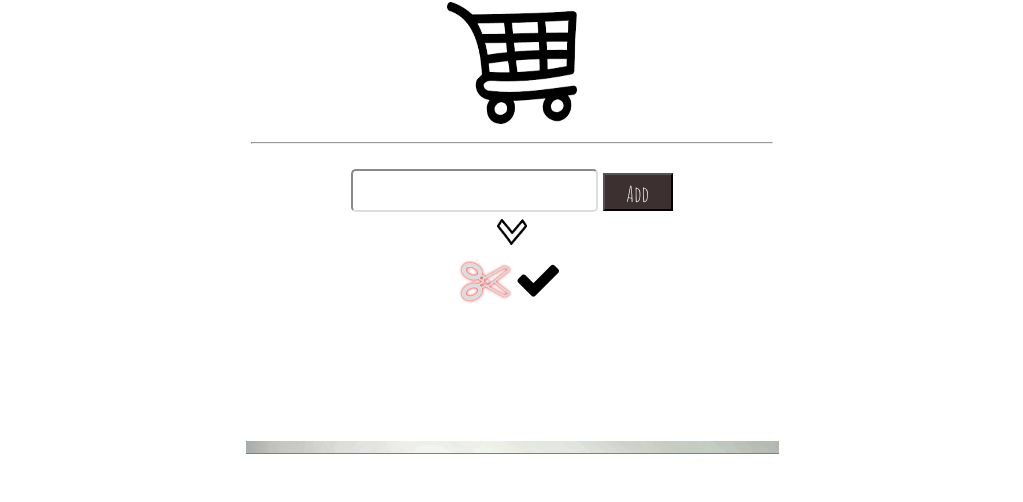
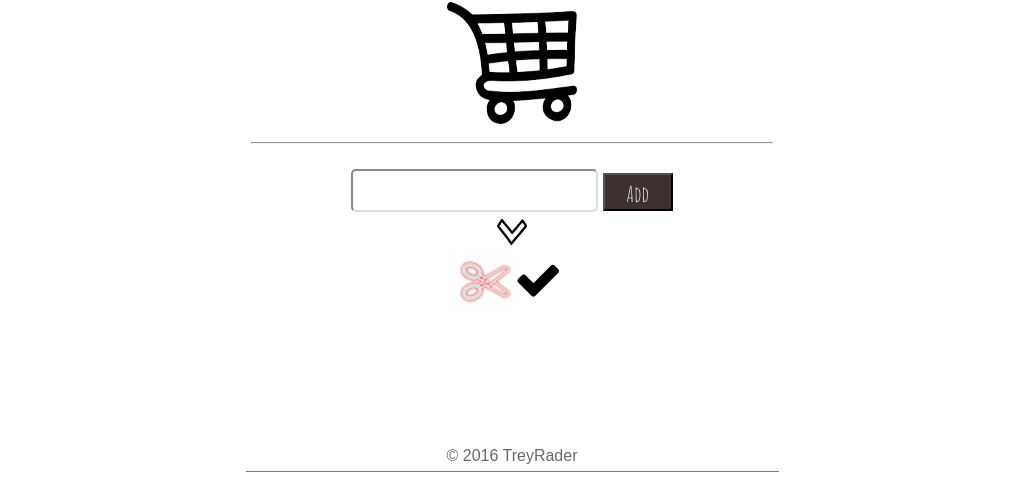
Before and after one commit to treyrader11/TheShoppingList, a plain HTML site: page index.html in a window 1280 px wide. Shown: the part 260-762 px from the top of the page, without its empty margins (128-1151 px from the left). Drawn offline with nearby package versions, Linux system fonts and the light colour scheme.

Commit message:
copyright/modified image file

```diff
--- a/css/styles.css
+++ b/css/styles.css
@@ -127,8 +127,10 @@ div#shopping-basket {
 	/*background: #eee;*/
 	border-bottom: solid 1px gray;
 	margin-top: 137px;
-	background-image: url("../images/background2.png");
+	/*background-image: url("../images/background2.png");*/
 	background-repeat: no-repeat;
 	background-size: cover;
 	overflow: auto;
+	text-align: center;
+	color: #6d6868;
 }
--- a/index.html
+++ b/index.html
@@ -3,6 +3,7 @@
 <head>
 	<meta charset="UTF-8">
 	<title>Shopping List</title>
+	<link rel="icon" type="image/png" href="images/shoppingBasket3.jpg" />
 	<link href="https://maxcdn.bootstrapcdn.com/font-awesome/4.6.3/css/font-awesome.min.css" rel="stylesheet">
 	<link href='https://fonts.googleapis.com/css?family=Amatic+SC' rel='stylesheet' type='text/css'>
 	<link rel="stylesheet" href="css/normalize.css">
@@ -18,7 +19,7 @@
 </header>
 <section class="shopping-basket">
 	<div id="shopping-basket">
-		<img src="images/shoppingBasket3.jpg" height="150" width="130" alt="red shopping basket"/>
+		<img src="images/shoppingBasket3.png" height="150" width="130" alt="red shopping basket"/>
 	</div>
 </section>
 <hr>
@@ -38,6 +39,7 @@
 	</div>
 </section>
 <footer class="footer">
+	&copy; 2016 TreyRader
 
 </footer>
 <script src="https://code.jquery.com/jquery-2.2.4.min.js"></script>
```
Also changed, not shown: images/shoppingBasket3.png (added).
